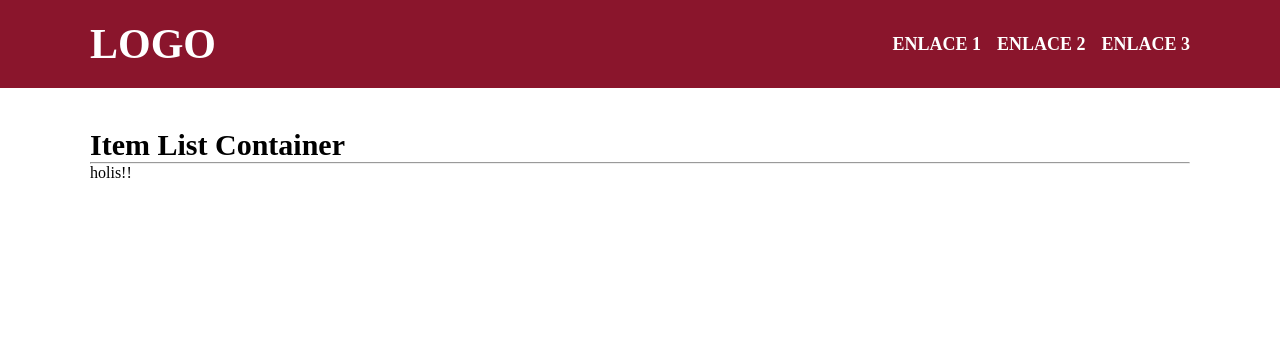
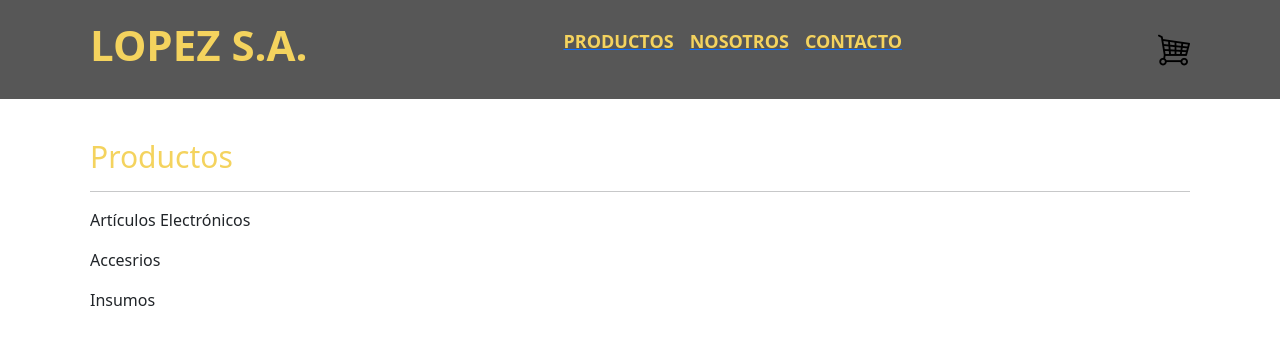
Before and after one commit to lucianoallievi/reactjs, a React (Vite) app: page / in a window 1280 px wide. Shown: the top 344 px of the page. Built offline with nearby package versions, Linux system fonts and the light colour scheme.

Commit message:
reentrega

```diff
--- a/index.html
+++ b/index.html
@@ -2,9 +2,9 @@
 <html lang="en">
   <head>
     <meta charset="UTF-8" />
-    <link rel="icon" type="image/svg+xml" href="/vite.svg" />
+    <!-- <link rel="icon" type="image/svg+xml" href="/vite.svg" /> -->
     <meta name="viewport" content="width=device-width, initial-scale=1.0" />
-    <title>Vite + React</title>
+    <title>Lopez S.A.</title>
   </head>
   <body>
     <div id="root"></div>
--- a/package.json
+++ b/package.json
@@ -9,8 +9,11 @@
     "preview": "vite preview"
   },
   "dependencies": {
+    "bootstrap": "^5.2.3",
     "react": "^18.2.0",
-    "react-dom": "^18.2.0"
+    "react-bootstrap": "^2.7.4",
+    "react-dom": "^18.2.0",
+    "sass": "^1.62.0"
   },
   "devDependencies": {
     "@types/react": "^18.0.28",
--- a/src/App.css
+++ b/src/App.css
@@ -3,46 +3,3 @@
   padding: 0;
   box-sizing: border-box;
 }
-
-.header {
-  background-color: rgb(138, 21, 44);
-}
-
-.header__container {
-  max-width: 1100px;
-  margin: 0 auto;
-  padding: 20px 0;
-  display: flex;
-  justify-content: space-between;
-  align-items: center;
-}
-
-.logo {
-  color: white;
-  font-size: 42px;
-  font-weight: 700;
-  text-transform: uppercase;
-}
-.navbar {
-  display: flex;
-  justify-content: center;
-  align-items: center;
-  gap: 16px;
-}
-
-.navbar__link {
-  font-weight: 700;
-  font-size: 18px;
-  color: white;
-  text-transform: uppercase;
-}
-
-.list__container {
-  max-width: 1100px;
-  margin: 40px auto;
-}
-
-.list__container h2 {
-  columns: red;
-  font-size: 30px;
-}
--- a/src/App.jsx
+++ b/src/App.jsx
@@ -1,11 +1,19 @@
+import "bootstrap/dist/css/bootstrap.min.css";
 import "./App.css";
-import { ItemListContainer } from "./components/ItemListContainer";
-import { Navbar } from "./components/Navbar";
+import { ItemListContainer } from "./components/ItemListContainer/ItemListContainer";
+import { Navbar } from "./components/NavBar/Navbar";
+// import { Button } from "react-bootstrap";
 function App() {
   return (
     <div>
       <Navbar />
-      <ItemListContainer saludo="holis!!" />
+      <ItemListContainer
+        item1="Artículos Electrónicos"
+        item2="Accesrios"
+        item3="Insumos"
+      />
+      {/* <button className="btn btn-secondary">boton</button> */}
+      {/* <Button variant="secondary">Click me</Button> */}
     </div>
   );
 }
--- /dev/null
+++ b/src/components/CarWidget/CarWidget.jsx
@@ -0,0 +1,14 @@
+import logo from "../../assets/cart.png";
+
+const CartWidget = () => {
+  return (
+    <div>
+      <a href="">
+        {" "}
+        <img src={logo} alt="" />
+      </a>
+    </div>
+  );
+};
+
+export default CartWidget;
--- a/src/components/ItemListContainer.jsx
+++ /dev/null
@@ -1,9 +0,0 @@
-export const ItemListContainer = ({ saludo }) => {
-  return (
-    <div className="list__container">
-      <h2>Item List Container</h2>
-      <hr />
-      <p>{saludo}</p>
-    </div>
-  );
-};
--- /dev/null
+++ b/src/components/ItemListContainer/ItemListContainer.css
@@ -0,0 +1,9 @@
+.list__container {
+  max-width: 1100px;
+  margin: 40px auto;
+}
+
+.list__container h2 {
+  color: #f4d35e;
+  font-size: 30px;
+}
--- /dev/null
+++ b/src/components/ItemListContainer/ItemListContainer.jsx
@@ -0,0 +1,13 @@
+import "./ItemListContainer.css";
+
+export const ItemListContainer = ({ item1, item2, item3 }) => {
+  return (
+    <div className="list__container">
+      <h2>Productos</h2>
+      <hr />
+      <p>{item1}</p>
+      <p>{item2}</p>
+      <p>{item3}</p>
+    </div>
+  );
+};
--- /dev/null
+++ b/src/components/NavBar/NavBar.scss
@@ -0,0 +1,33 @@
+.header {
+  background-color: #575757;
+}
+
+.header__container {
+  max-width: 1100px;
+  margin: 0 auto;
+  padding: 20px 0;
+  display: flex;
+  justify-content: space-between;
+  align-items: center;
+}
+
+.logo {
+  color: #f4d35e;
+  font-size: 42px;
+  font-weight: 700;
+  text-transform: uppercase;
+}
+
+.navbar {
+  display: flex;
+  justify-content: center;
+  align-items: center;
+  gap: 16px;
+}
+
+.navbar__link {
+  font-weight: 700;
+  font-size: 18px;
+  color: #f4d35e;
+  text-transform: uppercase;
+}
--- /dev/null
+++ b/src/components/NavBar/Navbar.jsx
@@ -0,0 +1,23 @@
+import "./NavBar.scss";
+import CartWidget from "../CarWidget/CarWidget";
+export const Navbar = () => {
+  return (
+    <header className="header">
+      <div className="header__container">
+        <h1 className="logo">LOPEZ S.A.</h1>
+        <nav className="navbar">
+          <a href="">
+            <p className="navbar__link">productos</p>
+          </a>
+          <a href="">
+            <p className="navbar__link">nosotros</p>
+          </a>
+          <a href="">
+            <p className="navbar__link">contacto</p>
+          </a>
+        </nav>
+        <CartWidget />
+      </div>
+    </header>
+  );
+};
--- a/src/components/Navbar.jsx
+++ /dev/null
@@ -1,14 +0,0 @@
-export const Navbar = () => {
-  return (
-    <header className="header">
-      <div className="header__container">
-        <h1 className="logo">loGo</h1>
-        <nav className="navbar">
-          <p className="navbar__link">Enlace 1</p>
-          <p className="navbar__link">Enlace 2</p>
-          <p className="navbar__link">Enlace 3</p>
-        </nav>
-      </div>
-    </header>
-  );
-};
```
Also changed, not shown: src/assets/cart.png (added), 1 other file (tests, documents, lock files or other folders).
